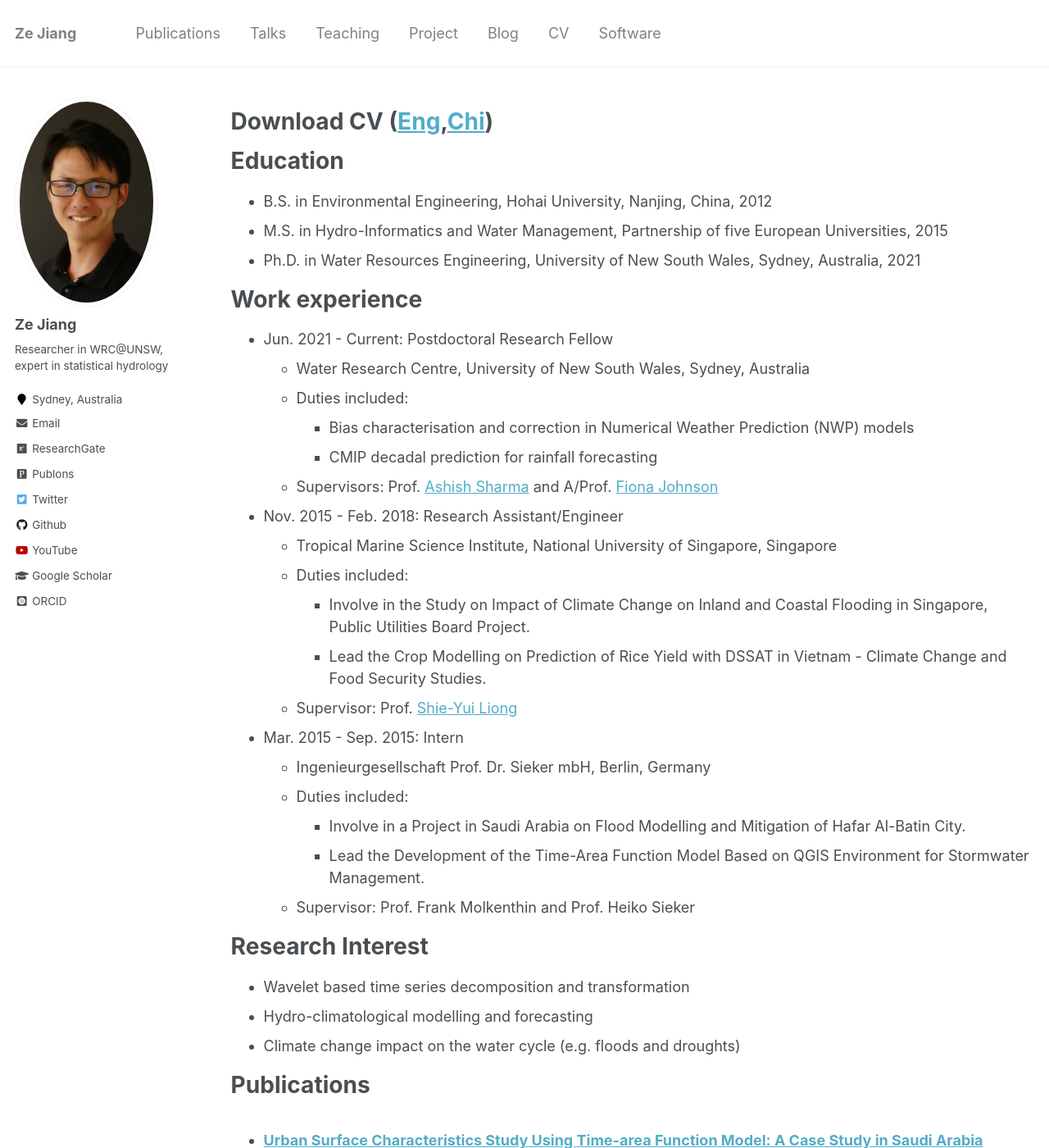
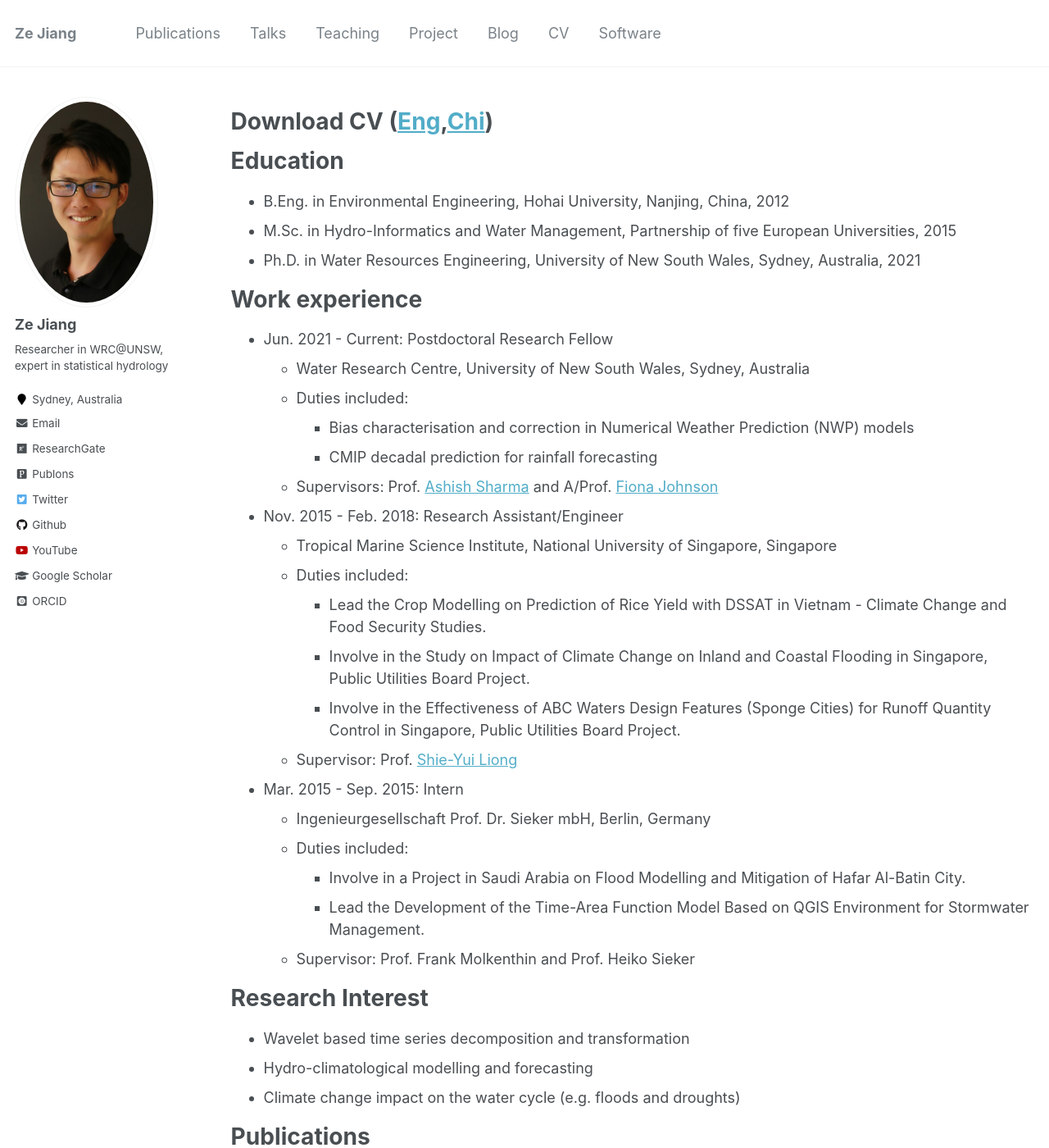
Before and after one commit to zejiang-unsw/zejiang-unsw.github.io, a Jekyll site: the page built from _pages/cv.md, in a window 1280 px wide and 1400 px high. Shown: the whole window at 82% size. Built offline with Jekyll 4.4.1, drawn with Linux system fonts in a browser that asks for light colours; some web fonts are replaced.

```diff
--- a/_pages/cv.md
+++ b/_pages/cv.md
@@ -13,8 +13,8 @@ Download CV ([Eng](http://zejiang-unsw.github.io/files/CV_Ze JIANG_UNSW_Eng.pdf)
 
 Education
 ======
-* B.S. in Environmental Engineering, Hohai University, Nanjing, China, 2012
-* M.S. in Hydro-Informatics and Water Management, Partnership of five European Universities, 2015
+* B.Eng. in Environmental Engineering, Hohai University, Nanjing, China, 2012
+* M.Sc. in Hydro-Informatics and Water Management, Partnership of five European Universities, 2015
 * Ph.D. in Water Resources Engineering, University of New South Wales, Sydney, Australia, 2021
 
 Work experience
@@ -25,11 +25,13 @@ Work experience
     + Bias characterisation and correction in Numerical Weather Prediction (NWP) models
     + CMIP decadal prediction for rainfall forecasting
   * Supervisors: Prof. [Ashish Sharma](https://scholar.google.com.au/citations?user=C_9ndbcAAAAJ&hl=en) and A/Prof. [Fiona Johnson](https://scholar.google.com.au/citations?user=PYu5v4YAAAAJ&hl=en)
+
 * Nov. 2015 - Feb. 2018: Research Assistant/Engineer
   * Tropical Marine Science Institute, National University of Singapore, Singapore
   * Duties included:
-    + Involve in the Study on Impact of Climate Change on Inland and Coastal Flooding in Singapore, Public Utilities Board Project.
     + Lead the Crop Modelling on Prediction of Rice Yield with DSSAT in Vietnam - Climate Change and Food Security Studies.
+	+ Involve in the Study on Impact of Climate Change on Inland and Coastal Flooding in Singapore, Public Utilities Board Project.
+	+ Involve in the Effectiveness of ABC Waters Design Features (Sponge Cities) for Runoff Quantity Control in Singapore, Public Utilities Board Project.
   * Supervisor: Prof. [Shie-Yui Liong](https://scholar.google.com.au/citations?user=PvpaEVUAAAAJ&hl=en)
 
 * Mar. 2015 - Sep. 2015: Intern
```
Also changed, not shown: _pages/about.md (+1 -1 lines), 1 other file.
